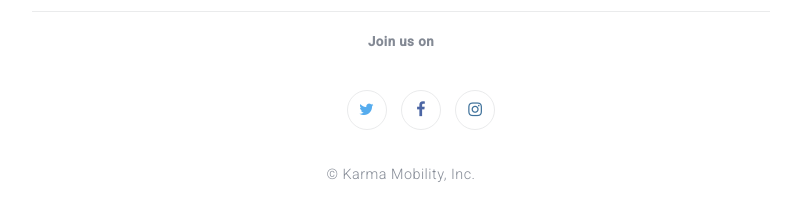
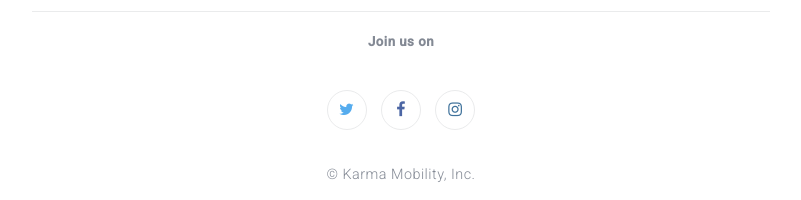
Before and after one commit to dougpickard/startup-landing-page-clone, a plain HTML site: page index.html in a window 1280 px wide. Shown: the part 1293-1493 px from the top of the page, without its empty margins (239-1040 px from the left). Drawn offline with Linux system fonts and the light colour scheme.

Commit message:
final update

```diff
--- a/css/style.css
+++ b/css/style.css
@@ -13,12 +13,13 @@ body {
 	letter-spacing: 0.03em;
 	-webkit-font-smoothing: antialiased;
 	line-height: 1;
+	margin:0;
 }
 
 .content {
 	padding: 0 0.938rem;
 	margin: 0 auto;
-	min-width: 37.5rem
+	min-width: 37.5rem;
 }
 
 ol, ul {
@@ -192,6 +193,11 @@ button:hover {
     border-top: 1px solid #eaebec;
     margin: 1.313rem 0;
 }
+
+.social .content ul {
+	padding: 0;
+}
+
 .social .icons > li {
     border-radius: 1.25rem;
     width: 2.5rem;
--- a/index.html
+++ b/index.html
@@ -5,7 +5,6 @@
 	<link href="//fonts.googleapis.com/css?family=Roboto:400,500,300" rel="stylesheet" type="text/css">
 	<link href="https://maxcdn.bootstrapcdn.com/font-awesome/4.6.3/css/font-awesome.min.css" rel="stylesheet" integrity="sha384-T8Gy5hrqNKT+hzMclPo118YTQO6cYprQmhrYwIiQ/3axmI1hQomh7Ud2hPOy8SP1" crossorigin="anonymous">
 	<link rel="stylesheet" href="css/style.css">
-	<link rel="stylesheet" href="css/normalize.css">
 	<link rel="icon" type="favicon.ico" href="favicon.ico" />
 	<title>Document</title>
 </head>
```
